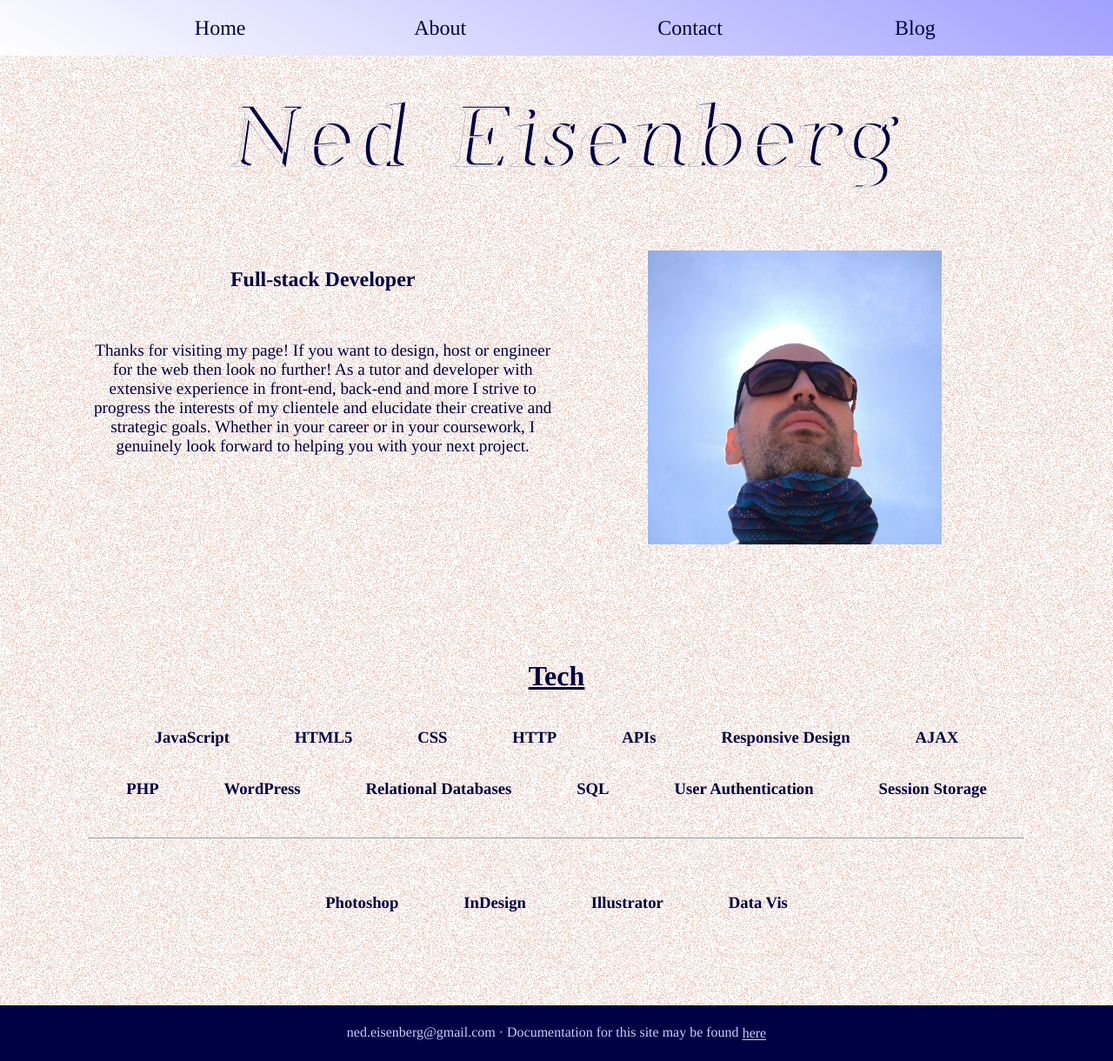
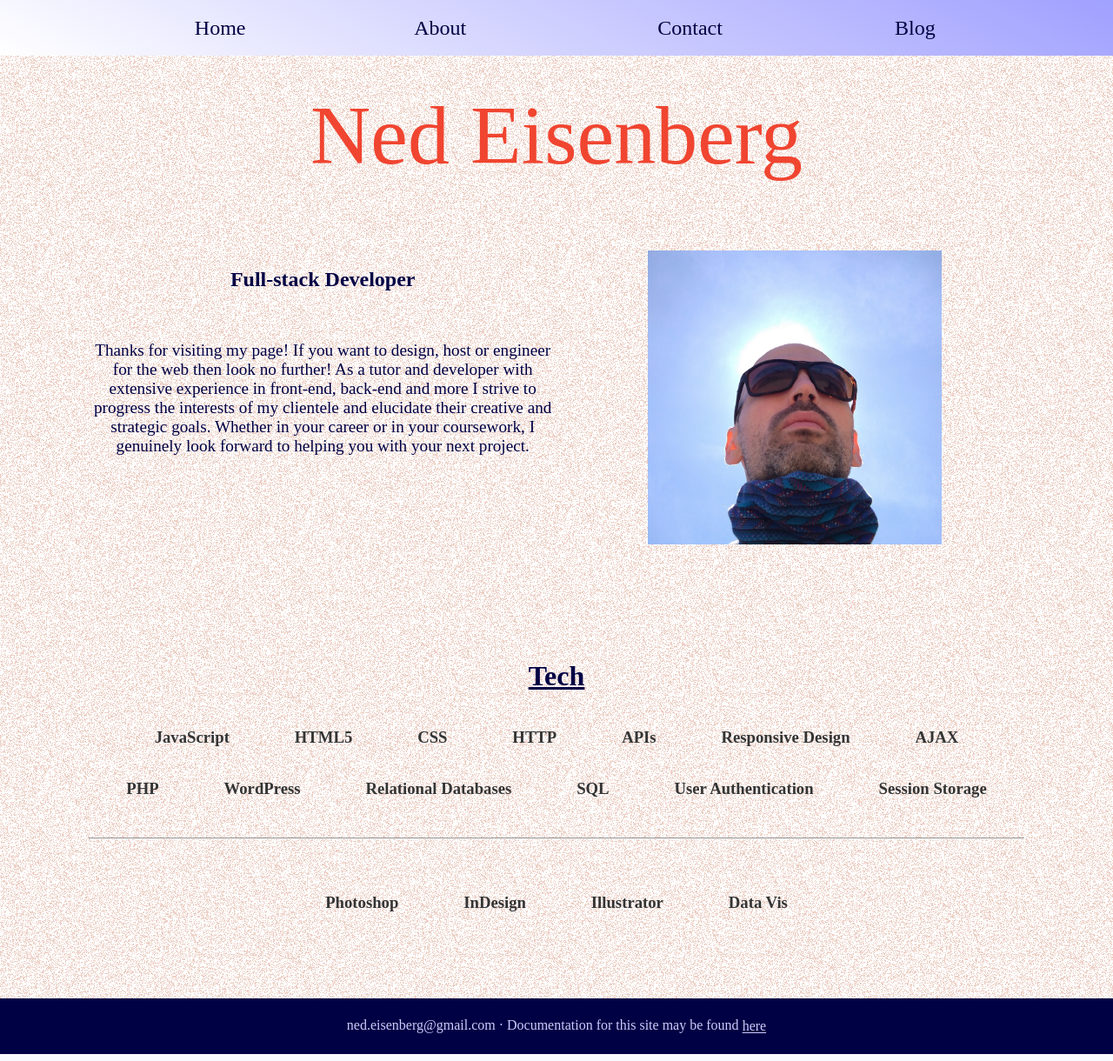
Before and after one commit to edmundeisenberg/website, a PHP site: page / in a window 1280 px wide. Shown: the whole page at 87% size. Run offline with PHP 8.4, Linux system fonts and the light colour scheme.

Commit message:
updates fonts and colors

```diff
--- a/style.css
+++ b/style.css
@@ -32,7 +32,7 @@ a:hover{
 }
 
 a:visited {
-	color:gray;
+	color:slategray;
 }
 
 body {
@@ -84,14 +84,15 @@ body {
 	margin: 0 10vw 0 10vw;
 	line-height:1;
 /*
-	font-family: "Times", Times, serif;
+	font-family: "Times New Roman", Times, serif;
  */
- 	font-family:phos;
+ 	font-family:"Times New Roman", Times, serif;
 	font-size:2.8em;
+	color:#f04530;
+
 /*
-	color:#f04530;
+ color:#000044;
  */
- color:#000044;
 /*
 	color:#cd9f5f;
  */
@@ -151,7 +152,7 @@ body {
 	column-width:20%;
 	text-align:center;
 	border:none;
-	font-family: "Times", Times, serif;
+	font-family: "Times New Roman", Times, serif;
 	font-size:3vh;
 	color:#ccccff;
 /*
@@ -184,31 +185,31 @@ body {
 }
 
  h1 {
-	font-family: "Times", Times, serif;
+	font-family: "Times New Roman", Times, serif;
 	text-decoration:underline;
 	color:#000044;
 }
 
 h2 {
-	font-family: "Times", Times, serif;
+	font-family: "Times New Roman", Times, serif;
 	color:#000044;
 }
 
 h3 {
 	display:inline-block;
 	padding: 0 1em;
-	font-family: "Times", Times, serif;
-	color:#000044;
+	font-family: "Times New Roman", Times, serif;
+	color:#343434;
 }
 
 h4 {
-	font-family: "Times", Times, serif;
-	color: gray;
+	font-family: "Times New Roman", Times, serif;
+	color: #343434;
 }
 
 p {
 	padding: 0 1vw 5vh 1vw;
-	font-family: "Times", Times, serif;
+	font-family: "Times New Roman", Times, serif;
 	font-size: 1.2em;
 	color:#000044;
 }
@@ -229,7 +230,7 @@ textarea {
 		line-height:100%;
 		vertical-align:middle;
 		text-align:center;
-		font-family: "Times", Times, serif;
+		font-family: "Times New Roman", Times, serif;
 		color:#ccccff;
 		width:100%;
 		display:table-cell;
@@ -258,7 +259,7 @@ textarea {
 	}
 
 	.header {
-		height:24vh;
+		height:23vh;
 	}
 
 	.letterhead {
@@ -307,7 +308,7 @@ textarea {
 		column-width:20%;
 		text-align:center;
 		border:none;
-		font-family: "Times", Times, serif;
+		font-family: "Times New Roman", Times, serif;
 		font-size:3vh;
 /*
 		color:#ccccff;
@@ -325,7 +326,7 @@ textarea {
 	}
 
 	.section > div > div {
-		padding:4vh 8vw 2vh 8vw;
+		padding:5vh 8vw 2vh 8vw;
 	}
 
 	.section > * {
@@ -366,7 +367,7 @@ textarea {
 		line-height:100%;
 		vertical-align:middle;
 		text-align:center;
-		font-family: "Times", Times, serif;
+		font-family: "Times New Roman", Times, serif;
 		color:#ccccff;
 		width:100%;
 		display:table-cell;
```
